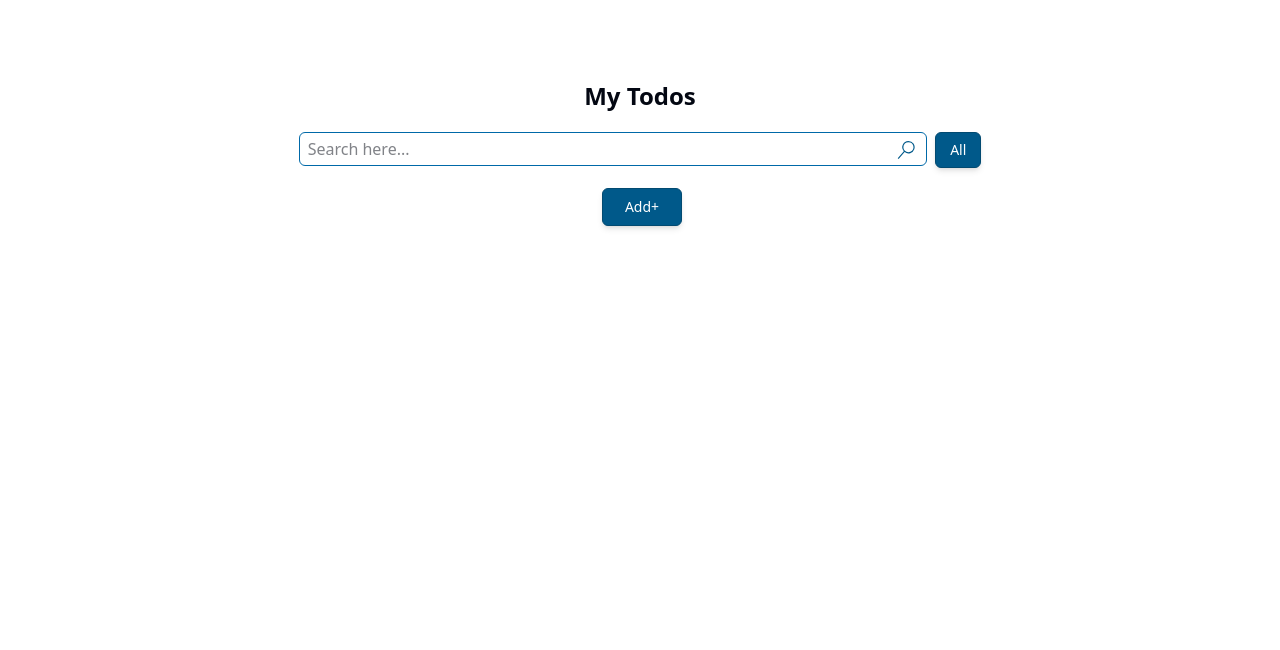
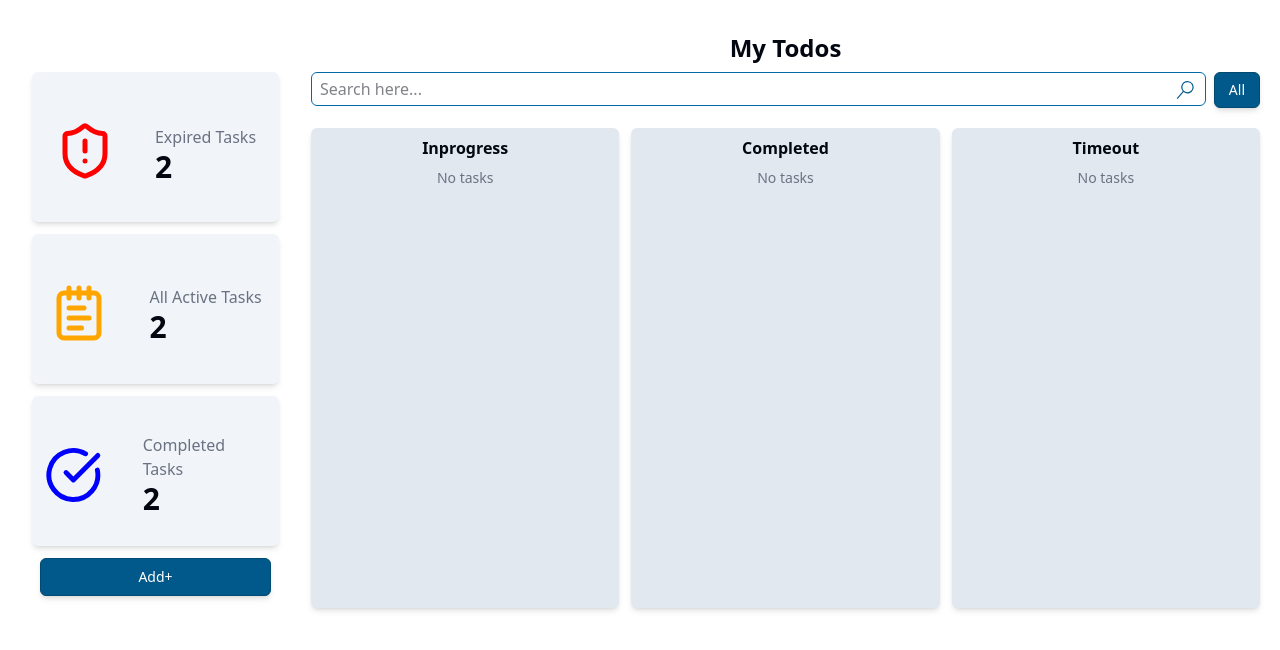
Before and after one commit to mohandwivedi-x/Frontend-training, a React (Vite) app: page / in a window 1280 px wide. Shown: the top 650 px of the page. Built offline with nearby package versions, Linux system fonts and the light colour scheme.

Commit message:
feat: enhance task management with new components and form handling

```diff
--- a/package.json
+++ b/package.json
@@ -10,6 +10,7 @@
     "preview": "vite preview"
   },
   "dependencies": {
+    "@hookform/resolvers": "^5.2.1",
     "@radix-ui/react-dropdown-menu": "^2.1.16",
     "@radix-ui/react-slot": "^1.2.3",
     "@tailwindcss/vite": "^4.1.12",
@@ -25,7 +26,8 @@
     "react-router-dom": "^7.8.2",
     "react-toastify": "^11.0.5",
     "tailwind-merge": "^3.3.1",
-    "tailwindcss": "^4.1.12"
+    "tailwindcss": "^4.1.12",
+    "zod": "^4.1.5"
   },
   "devDependencies": {
     "@eslint/js": "^9.33.0",
--- /dev/null
+++ b/src/components/CategoryCard.tsx
@@ -0,0 +1,23 @@
+import React from 'react'
+import TaskCard from './TaskCard'
+import type { FormData } from "@/types/types";
+
+const CategoryCard = ({ title, todo }: { title: string; todo: FormData[] }) => {
+
+  const filteredTodos = todo.filter((t) => t.status === title);
+
+  return (
+    <div className="w-full h-[480px] text-center bg-slate-200 mt-5 rounded-sm shadow-md">
+      <h2 className="text-md font-bold my-2">{title}</h2>
+      <div className="space-y-2 px-2">
+        {filteredTodos.length > 0 ? (
+          filteredTodos.map((t) => <TaskCard todo={t} />)
+        ) : (
+          <p className="text-gray-500 text-sm">No tasks</p>
+        )}
+      </div>
+    </div>
+  );
+};
+
+export default CategoryCard
--- a/src/components/Home.tsx
+++ b/src/components/Home.tsx
@@ -1,23 +1,64 @@
-import { useState } from "react";
-import Todo from "./Todo";
+import { useEffect, useState } from "react";
 import { Button } from "@/components/ui/button";
 import { VscSearch } from "react-icons/vsc";
 import TaskDialog from "./TaskDialog";
+import type { FormData } from "../types/types";
+import CategoryCard from "./CategoryCard";
+import { CircleCheckBig, NotepadText, ShieldAlert } from "lucide-react";
 
 function Home() {
   const [isOpen, setIsOpen] = useState(false);
-  const [todo, setTodo] = useState<string[]>([]);
+  const [todo, setTodo] = useState<FormData[]>([]);
   const [searchKey, setSearchKey] = useState("");
 
-  const filtered = todo.filter((single) =>
-    single.toLowerCase().includes(searchKey.toLowerCase())
-  );
+  const statusCategory = ["Inprogress", "Completed", "Timeout"];
+
+  useEffect(() => {
+    const storedTodos = localStorage.getItem("todos");
+    if (storedTodos) {
+      setTodo(JSON.parse(storedTodos));
+    }
+  }, []);
 
   return (
-    <div className="w-full h-screen relative">
-      <div className="w-2/3 h-screen flex flex-col items-center mx-auto pt-20">
+    <div className="flex text-start pt-8 ml-5">
+      <div className=" w-1/5 flex flex-col pt-10 gap-3 mx-3">
+        <div className="h-[150px] w-full flex flex-row justify-center gap-10 items-center bg-slate-100 rounded-sm shadow-md px-3">
+          <ShieldAlert size={60} color="red" className="mt-2" />
+          <div className="mt-4">
+            <h2 className="text-md text-gray-500">Expired Tasks</h2>
+            <h2 className="text-3xl font-bold">{"2"}</h2>
+          </div>
+        </div>
+        <div className="h-[150px] w-full flex flex-row justify-center gap-10 items-center bg-slate-100 rounded-sm shadow-md px-3">
+          <NotepadText size={60} color="orange" className="mt-2" />
+          <div className="mt-3">
+            <h2 className="text-md text-gray-500">All Active Tasks</h2>
+            <h2 className="text-3xl font-bold">{"2"}</h2>
+          </div>
+        </div>
+        <div className="h-[150px] w-full flex flex-row justify-center gap-10 items-center bg-slate-100 rounded-sm shadow-md px-3">
+          <CircleCheckBig size={60} color="blue" className="mt-2" />
+          <div className="mt-2">
+            <h2 className="text-md text-gray-500">Completed Tasks</h2>
+            <h2 className="text-3xl font-bold">{"2"}</h2>
+          </div>
+        </div>
+        <div className="mx-2">
+          <button
+            className="w-full py-2 bg-sky-800 text-white px-3.5 rounded-sm text-sm font-extralight border-1 border-sky-900 hover:bg-white hover:text-sky-800 shadow-md"
+            onClick={() => {
+              setIsOpen(true);
+            }}
+          >
+            Add+
+          </button>
+        </div>
+      </div>
+      <div className="w-4/5 h-screen relative px-5">
+        <div className="w-full h-screen flex flex-col items-center mx-auto">
           <h2 className="text-2xl font-bold">My Todos</h2>
-        <div className="flex items-center flex-col w-4/5 mt-5">
+          <div className="flex items-center flex-col w-full mt-2">
             <div className="flex gap-2 w-full">
               <div className="relative w-full">
                 <input
@@ -38,24 +79,22 @@ function Home() {
                 All
               </Button>
             </div>
-          {filtered.map((value) => (
-            <Todo inputValue={value} />
+            <div className="flex justify-between w-full gap-3">
+              {statusCategory.map((value) => (
+                <CategoryCard title={value} todo={todo} />
               ))}
+            </div>
 
-          <button
-            className="ml-1 mt-5 w-20 py-2 bg-sky-800 text-white py-1 px-3.5 rounded-sm text-sm font-extralight border-1 border-sky-900 hover:bg-white hover:text-sky-800 shadow-md"
-            onClick={() => {
-              setIsOpen(true);
-            }}
-          >
-            Add+
-          </button>
+            {/* {filtered.map((todo) => (
+            <Todo todo={todo} />
+          ))} */}
           </div>
         </div>
         {isOpen && (
           <TaskDialog setIsOpen={setIsOpen} todo={todo} setTodo={setTodo} />
         )}
       </div>
+    </div>
   );
 }
 
--- /dev/null
+++ b/src/components/TaskCard.tsx
@@ -0,0 +1,101 @@
+import React, { useState } from "react";
+import { VscThreeBars } from "react-icons/vsc";
+import type { FormData } from "@/types/types";
+
+const TaskCard = ({ todo }: {todo: FormData}) => {
+  const [isCardOpen, setIsCardOpen] = useState(false);
+  const sliceText = (title: string, length: number) => {
+    return title.slice(0, length) + "...";
+  };
+
+  const dateConvert = (date: Date | string) => {
+    return new Date(date).toLocaleDateString()
+  }
+
+  return (
+    <div className="h-[150px] w-full flex flex-col justify-between">
+      <button
+        className="bg-slate-100 mx-3 rounded-sm shadow-md px-3 cursor-pointer"
+        onClick={() => setIsCardOpen(true)}
+      >
+        <div className="flex flex-row justify-between mt-2">
+          <h5
+            className={`px-3 text-sm rounded-md ${
+              todo.priority === "Low"
+                ? "bg-yellow-500/20 text-yellow-600"
+                : todo.priority === "Medium"
+                ? "bg-green-400/20 text-green-700"
+                : "bg-red-400/20 text-red-700"
+            }`}
+          >
+            {todo.priority}
+          </h5>
+          <button>
+            <VscThreeBars />
+          </button>
+        </div>
+        <div className="flex flex-col text-left mt-3 ">
+          <h2 className="text-md font-medium">{sliceText(todo.task, 25)}</h2>
+          <p className="text-xs font-extralight">
+            {sliceText(todo.description, 50)}
+          </p>
+        </div>
+        <div className="text-left mb-2">
+          <label className="text-xs font-bold text-slate-500">
+            Deadline: {dateConvert(todo.date)}
+          </label>
+        </div>
+      </button>
+      {isCardOpen && (
+        <div className="fixed inset-0 flex items-center justify-center bg-black/50 z-50">
+          {/* Card Popup */}
+          <div className="h-[400px] w-sm flex flex-col justify-between bg-slate-100 rounded-lg shadow-xl px-6 py-5 relative">
+            {/* Close button */}
+            <button
+              onClick={() => setIsCardOpen(false)}
+              className="absolute top-3 right-3 text-gray-500 hover:text-red-500 text-lg"
+            >
+              ✕
+            </button>
+
+            {/* Header */}
+            <div className="flex flex-row justify-between items-center">
+              <h5
+                className={`px-4 py-1 text-sm rounded-md font-medium ${
+                  todo.priority === "Low"
+                    ? "bg-yellow-500/20 text-yellow-700"
+                    : todo.priority === "Medium"
+                    ? "bg-green-400/20 text-green-700"
+                    : "bg-red-400/20 text-red-700"
+                }`}
+              >
+                {todo.priority}
+              </h5>
+            </div>
+
+            {/* Task content */}
+            <div className="flex flex-col text-left mt-4 flex-grow">
+              <label className="text-lg font-bold text-gray-700">Title:</label>
+              <h2 className="text-md font-semibold mb-2 text-gray-600">
+                {todo.task}
+              </h2>
+              <label className="text-lg font-bold text-gray-700">Description:</label>
+              <p className="text-sm font-light leading-relaxed text-gray-600">
+                {todo.description}
+              </p>
+            </div>
+
+            {/* Footer */}
+            <div className="text-left mt-4">
+              <label className="text-sm font-bold text-gray-600">
+                Deadline: {dateConvert(todo.date)}
+              </label>
+            </div>
+          </div>
+        </div>
+      )}
+    </div>
+  );
+};
+
+export default TaskCard;
--- a/src/components/TaskDialog.tsx
+++ b/src/components/TaskDialog.tsx
@@ -1,39 +1,44 @@
 import React from "react";
-import { useForm } from "react-hook-form";
+import { useForm, Controller } from "react-hook-form";
 import { Dropdown } from "./DropDown";
 import { Calendar } from "./Calander";
+import type { FormData } from "../types/types";
 
 interface TaskDialogProps {
   setIsOpen: (open: boolean) => void;
-  setTodo: React.Dispatch<React.SetStateAction<string[]>>;
-  todo: string[];
+  setTodo: React.Dispatch<React.SetStateAction<FormData[]>>;
+  todo: FormData[];
 }
 
-interface FormData {
-  task: string;
-  date: Date;
-  status: string;
-  priority: string;
-}
+
+const status = ["Inprogress", "Completed", "Timeout"];
+
+const priority = ["Low", "Medium", "High"];
+
+
 
 const TaskDialog: React.FC<TaskDialogProps> = (props) => {
   const {
     register,
     handleSubmit,
     reset,
+    control,
     formState: { errors },
   } = useForm<FormData>();
 
+
   const onSubmit = (data: FormData) => {
-    console.log('data', data)
-    props.setTodo([...props.todo, data.task]);
+    const newTodos = [...props.todo, data]
+    console.log("data", data);
+    props.setTodo(newTodos);
     reset(); // clear form
     props.setIsOpen(false);
+    localStorage.setItem('todos', JSON.stringify(newTodos));
   };
 
   return (
-    <div className="w-full h-screen bg-black/50 absolute inset-0">
-      <div className="max-w-sm flex flex-col justify-between mx-auto h-[400px] mt-20 bg-white border border-sky-800 shadow-md rounded-sm px-5">
+    <div className="fixed inset-0 flex items-center justify-center bg-black/50 z-50">
+      <div className="max-w-sm flex flex-col justify-between mx-auto h-[400px] bg-white border border-sky-800 shadow-md rounded-sm px-5">
         <form
           onSubmit={handleSubmit(onSubmit)}
           className="flex flex-col justify-between h-full"
@@ -58,7 +63,9 @@ const TaskDialog: React.FC<TaskDialogProps> = (props) => {
               <textarea
                 className="w-full mt-1 py-1 px-2 outline-1 outline-sky-800 rounded-sm shadow-md text-sm h-[100px]"
                 placeholder="Enter description..."
-                {...register("task", { required: "Task is required" })}
+                {...register("description", {
+                  required: "Description is required",
+                })}
               />
               {errors.task && (
                 <p className="text-red-500 text-xs mt-1">
@@ -68,13 +75,43 @@ const TaskDialog: React.FC<TaskDialogProps> = (props) => {
             </div>
           </div>
           <div className="flex justify-between">
-            <Calendar
-             title={'Date'} />
-            <Dropdown
-              title = {'Status'}
+            <Controller
+              name="date"
+              control={control}
+              rules={{ required: "Date is required" }}
+              render={({ field }) => (
+                <Calendar
+                  date={field.value}
+                  setDate={field.onChange}
+                  title="Date"
+                />
+              )}
             />
-            <Dropdown
-              title = {'Priority'}
+            <Controller
+              name="status"
+              control={control}
+              rules={{ required: "Status is required" }}
+              render={({ field }) => (
+                <Dropdown
+                  value={field.value}
+                  setValue={field.onChange}
+                  options={status}
+                  title="Status"
+                />
+              )}
+            />
+            <Controller
+              name="priority"
+              control={control}
+              rules={{ required: "Priority is required" }}
+              render={({ field }) => (
+                <Dropdown
+                  value={field.value}
+                  setValue={field.onChange}
+                  options={priority}
+                  title="Priority"
+                />
+              )}
             />
           </div>
           <div className="mb-5  flex flex-row justify-between">
--- /dev/null
+++ b/src/types/types.tsx
@@ -0,0 +1,10 @@
+type Status = "Inprogress" | "Completed" | "Timeout";
+type Priority = "Low" | "Medium" | "High";
+
+export interface FormData {
+  task: string;
+  description: string;
+  date: Date;
+  status: Status;
+  priority: Priority;
+}
```
Also changed, not shown: src/components/Calander.tsx (+19 -10 lines), src/components/DropDown.tsx (+9 -12 lines), src/components/Todo.tsx (+4 -3 lines), 1 other file (tests, documents, lock files or other folders). Lines whose indentation alone changed are shown as unchanged.
